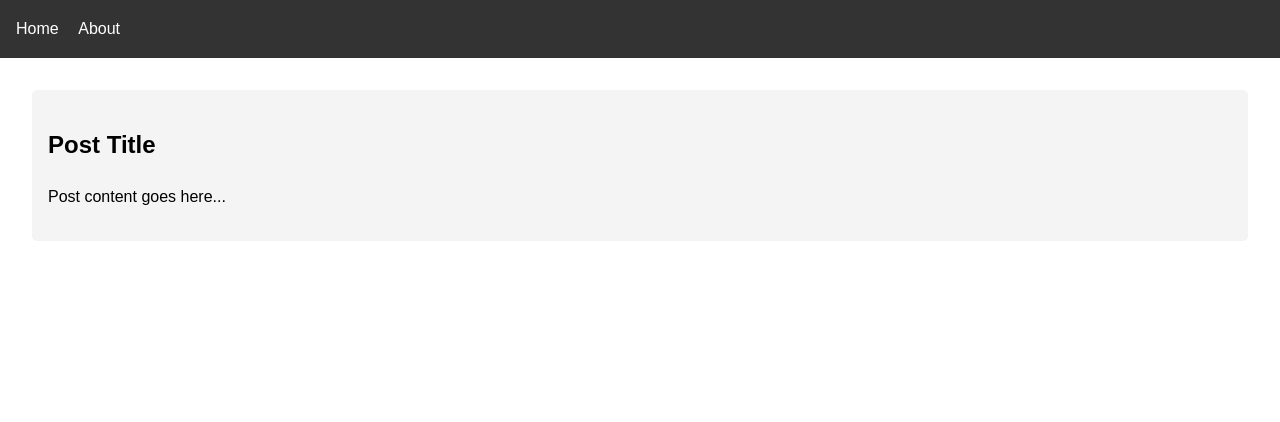
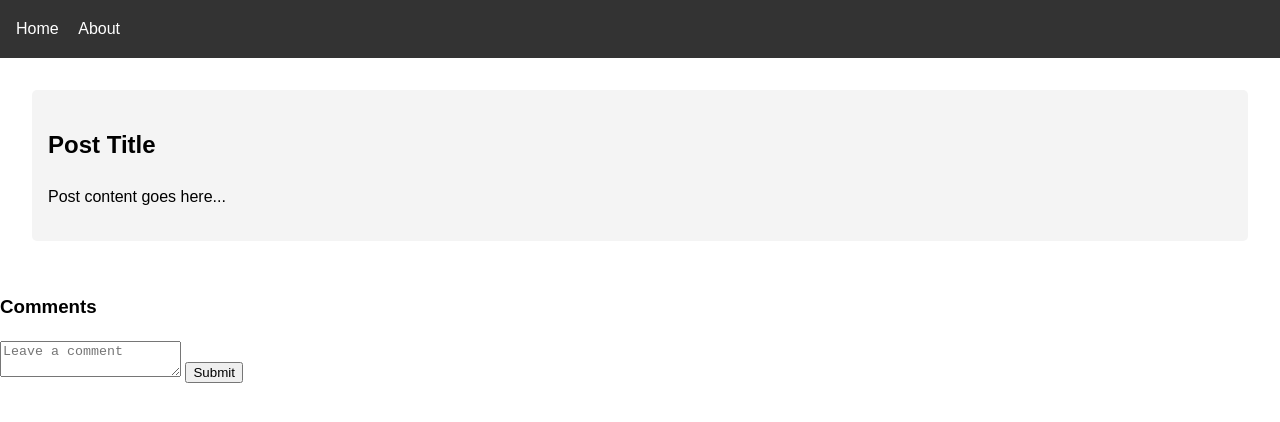
Before and after one commit to itcodegirl/blog_Static-Blog-Platform, a plain HTML site: page post.html in a window 1280 px wide. Drawn offline with Linux system fonts and the light colour scheme.

Commit message:
HTML (Comment Section in post.html):

```diff
--- a/post.html
+++ b/post.html
@@ -21,6 +21,15 @@
 		</article>
 	</main>
 
+	<!-- HTML (Comment Section in post.html): -->
+	<section id="comments-section">
+		<h3>Comments</h3>
+		<div id="comments"></div>
+		<textarea id="comment-input" placeholder="Leave a comment"></textarea>
+		<button id="submit-comment">Submit</button>
+	</section>
+
+
 	<script>
 		// Simple script to display post content based on query parameters
 		const urlParams = new URLSearchParams(window.location.search);
```
